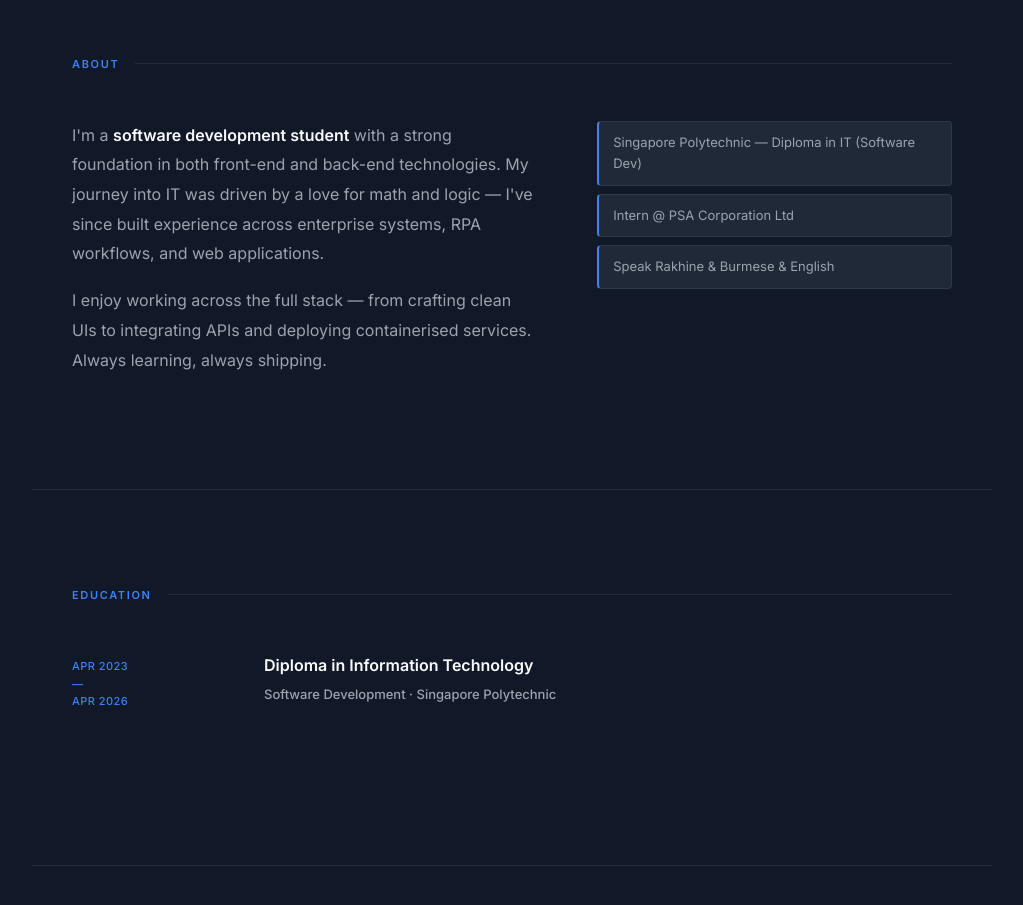
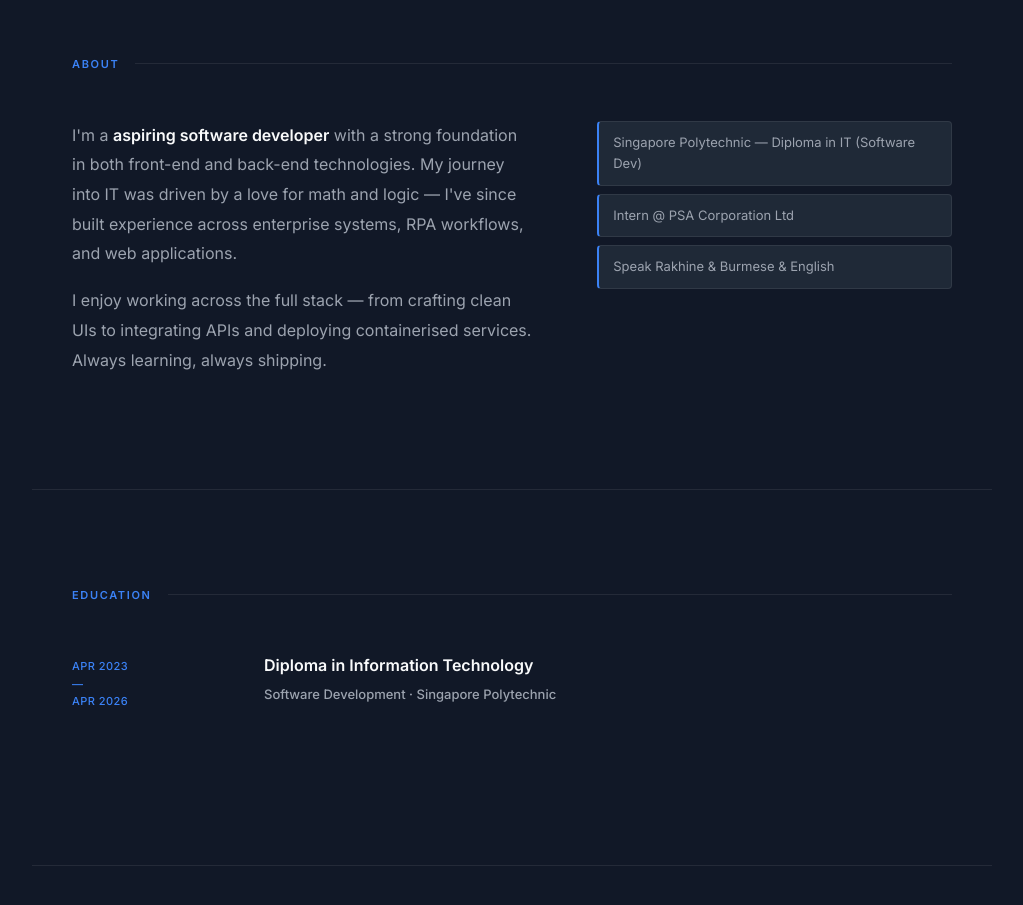
Before and after one commit to Htet-Myark/htet-portfolio-v2, a React (Vite) app: page / in a window 1280 px wide. Shown: the part 940-1845 px from the top of the page, without its empty margins (128-1151 px from the left). Built offline with nearby package versions, Linux system fonts and the light colour scheme.

Commit message:
about section changed

```diff
--- a/src/components/About.jsx
+++ b/src/components/About.jsx
@@ -7,7 +7,7 @@ export default function About() {
       <div className="about-grid">
         <div className="about-text">
           <p className="reveal delay-1">
-            I'm a <strong>software development student</strong> with a strong foundation in both
+            I'm a <strong>aspiring software developer</strong> with a strong foundation in both
             front-end and back-end technologies. My journey into IT was driven by
             a love for math and logic — I've since built experience across
             enterprise systems, RPA workflows, and web applications.
```
Also changed, not shown: 1 other file (tests, documents, lock files or other folders).
